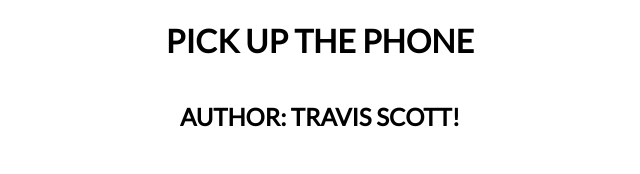
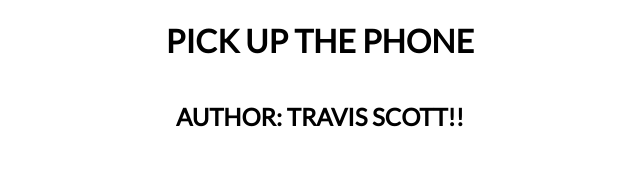
Before and after one commit to cygp/nauka-gita-3, a plain HTML site: page index.html in a window 1280 px wide. Shown: the top 174 px of the page, 320-960 px from the left. Drawn offline with Linux system fonts and the light colour scheme.

Commit message:
Update index.html

```diff
--- a/index.html
+++ b/index.html
@@ -8,7 +8,7 @@
 <body class="rwd">
 	<div class="container">
 		<h1 class="bg">Pick Up the Phone</h1>
-		<h2 class="bgd">Author: Travis Scott!</h2>
+		<h2 class="bgd">Author: Travis Scott!!</h2>
 		<div class="verse">
 			<p>I pour a four up<br>
 			I call your hoe up<br>
```
Also changed, not shown: 1 other file.
